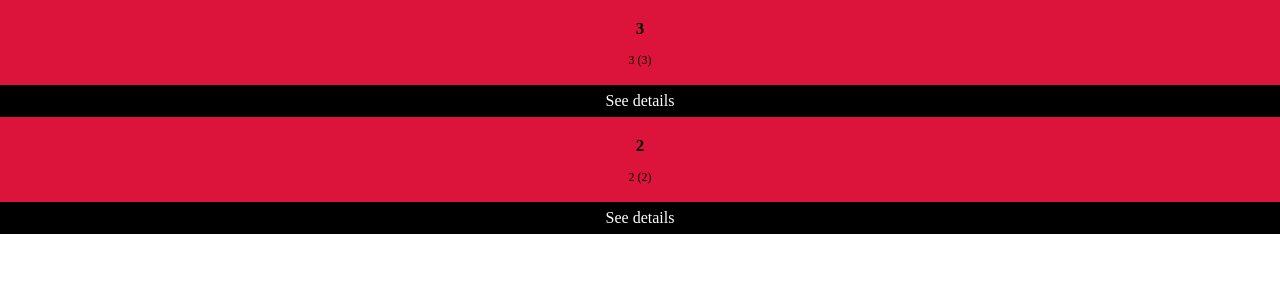
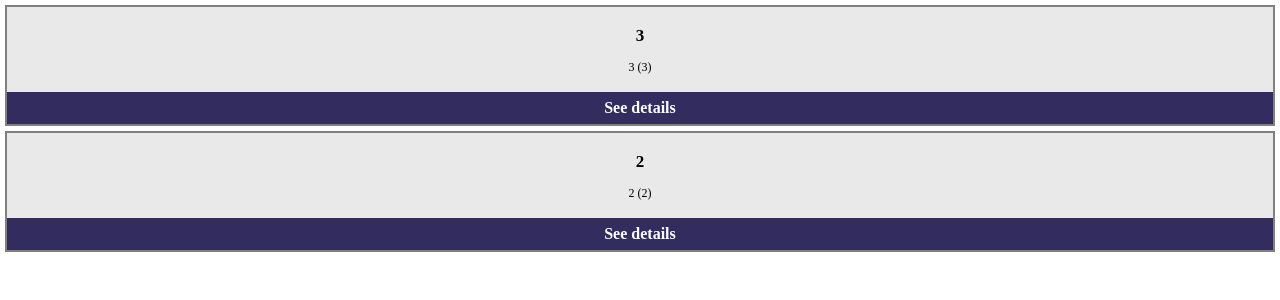
Before and after one commit to danjcooper/book-input, a Django app: page /all/ in a window 1280 px wide. Shown: the part 38-338 px from the top of the page. Run offline with Django 3.2, Linux system fonts and the light colour scheme; data comes from the database, SQL or seed files in the repository.

Commit message:
add book view styles

```diff
--- a/book_game/book_input/static/css/all-books.styles.css
+++ b/book_game/book_input/static/css/all-books.styles.css
@@ -1,9 +1,13 @@
 .more-info {
     height: 0px;
     overflow: hidden;
+    padding-left: 10px;
+    padding-right: 10px;
+
+    text-align: center;
 }
 .book-info {
-    background: crimson;
+    background: rgb(233, 233, 233);
     padding: 5px;
     text-align: center;
 }
@@ -14,12 +18,21 @@
     font-size: 12px;
 }
 .see-details {
-    background: black;
+    background: rgb(51, 45, 95);
     color: white;
     text-align: center;
+
 
     padding: 7px 0;
 }
 .see-details p {
     margin: 0;
+
 }
+.book {
+    margin: 5px;
+    border: 2px solid gray;
+}
+.heading {
+    font-weight: bold;
+}
--- a/book_game/book_input/templates/all-books.html
+++ b/book_game/book_input/templates/all-books.html
@@ -17,19 +17,22 @@
 <main>
     {% for book in books %}
 
-            <article>
+            <article class="book">
                 <section class="book-info">
                     <h2>{{book.title}}</h2>
                     <p>{{book.author}} <span>({{book.year}})</span></p>
                 </section>
                 <section class="see-details">
-                    <p>See details</p>
+                    <p class="heading">See details</p>
                 </section>
                 <section class="more-info">
+                    <p class="heading">Blurb</p>
                     <p>{{book.blurb}}</p>
-                    <p>first Line:</p>
+                    <hr/>
+                    <p class="heading">First Line</p>
                     <p>{{book.first_line}}</p>
-                    <p>Last Line:</p>
+                    <hr/>
+                    <p class="heading">Last Line</p>
                     <p>{{book.last_line}}</p>
                 </section>
             </article>
```
